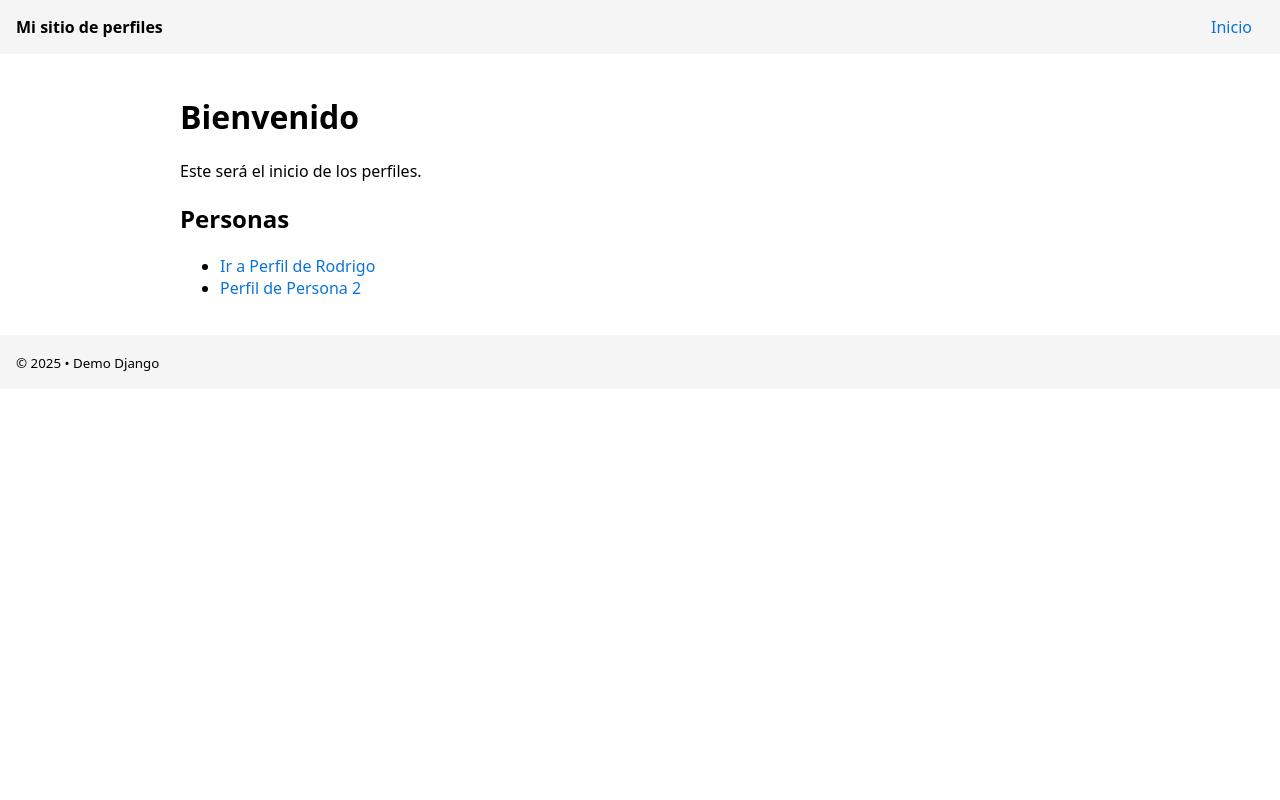
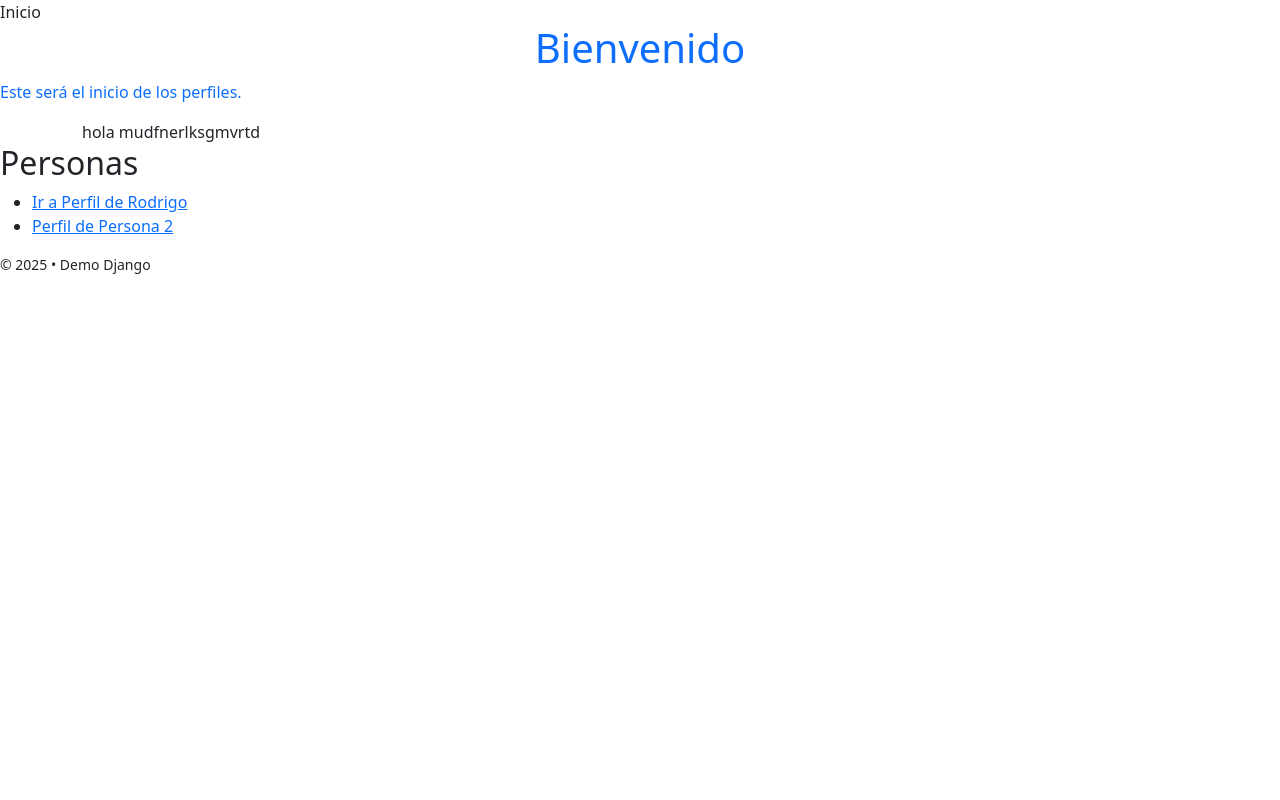
Before and after one commit to Rodr-7/portafolio_web, a Django app: page / in a window 1280 px wide. Run offline with Django 5.2, Linux system fonts and the light colour scheme.

Commit message:
eliminacion de base.html, se ha incluido arte de us contenido en inicio.html. Añadido bootstrap para inicio, ajustes varios en las plnatillas

```diff
--- a/homepage/static/homepage/css/perfil.css
+++ b/homepage/static/homepage/css/perfil.css
@@ -11,7 +11,9 @@
 
 
 }
-
+title {
+  font-family: 'Montserrat', 'Quicksand', Arial, sans-serif;
+}
 /*------------------------------------------ AJUSTES GENERALES /*---------------------------------------------------------*/
 /* Centrar todo el contenido del body */
 body {
@@ -36,7 +38,7 @@ main, .cabeceras, .cabecera1, .cabecera2, .datos, #parrafo1, .pie {
 }
 
 h1{color: #ffffff;
-    font-family: "Caudex";
+    font-family: Arial, sans-serif;
     font-size: 45px;
     background-color: var(--color-6);
     box-shadow: 0 0 40px 10px #253c57; /* Sombra en los bordes en donde n1=desplazamiento horizontal de la sombra, n2=desplazamiento vertical de la sombra ,n3=desenfoque de la sombra  ,n4=extensión de la sombra y n5=  color de la sombra */
--- a/homepage/templates/homepage/base.html
+++ /dev/null
@@ -1,45 +0,0 @@
-<!DOCTYPE html>
-<html lang="es">
-  <head>
-    <meta charset="utf-8" />
-    <meta name="viewport" content="width=device-width, initial-scale=1" />
-    <title>{% block title %}Perfiles{% endblock %}</title>
-    <style>
-      body {
-        font-family: system-ui, -apple-system, Segoe UI, Roboto, Arial,
-          sans-serif;
-        margin: 0;
-      }
-      header,
-      footer {
-        padding: 1rem;
-        background: #f5f5f5;
-      }
-      main {
-        padding: 1.25rem;
-        max-width: 920px;
-        margin: auto;
-      }
-      a {
-        text-decoration: none;
-        color: #0b74da;
-      }
-      nav a {
-        margin-right: 0.75rem;
-      }
-    </style>
-  </head>
-  <body>
-    <header>
-      <strong>Mi sitio de perfiles</strong>
-      <nav style="float: right">
-        <a href="{% url 'inicio' %}">Inicio</a>
-        <!-- aquí luego agregaremos enlaces a cada perfil -->
-      </nav>
-    </header>
-    <main>{% block content %}{% endblock %}</main>
-    <footer>
-      <small>© {{ year|default:2025 }} • Demo Django</small>
-    </footer>
-  </body>
-</html>
--- a/homepage/templates/homepage/inicio.html
+++ b/homepage/templates/homepage/inicio.html
@@ -1,11 +1,29 @@
-{% extends "homepage/base.html"%}
 
-{% block title %}Inicio — Perfiles{%endblock%}
+{% block title %}Inicio{%endblock%}
 
 {% block content %}
-<h1>Bienvenido</h1>
-<p>Este será el inicio de los perfiles.</p>
+<!DOCTYPE html>
+<html lang="es">
+<head>
+  <meta charset="UTF-8">
+  <meta name="viewport" content="width=device-width, initial-scale=1.0">
+  <title>Mi página con Bootstrap</title>
+  <!-- CSS de Bootstrap -->
+  <link href="https://cdn.jsdelivr.net/npm/bootstrap@5.3.3/dist/css/bootstrap.min.css" rel="stylesheet">
+  <meta name="viewport" content="width=device-width, initial-scale=1">
+</head>
 
+
+<body>
+  <h1 class="text-center text-primary">Bienvenido</h1>
+  <!-- JS de Bootstrap (necesario para algunos componentes interactivos) -->
+  <script src="https://cdn.jsdelivr.net/npm/bootstrap@5.3.3/dist/js/bootstrap.bundle.min.js"></script>
+
+<p class="text-primary">Este será el inicio de los perfiles.</p>
+
+<div class="container">
+  hola mudfnerlksgmvrtd
+</div>
 <section>
   <h2>Personas</h2>
   <ul>
@@ -14,4 +32,12 @@
     <li><a href="#">Perfil de Persona 2</a></li>
   </ul>
 </section>
+</body>
+
+    <footer>
+      <small>© {{ year|default:2025 }} • Demo Django</small>
+    </footer>
+
+</html>
+
 {% endblock %}
```
